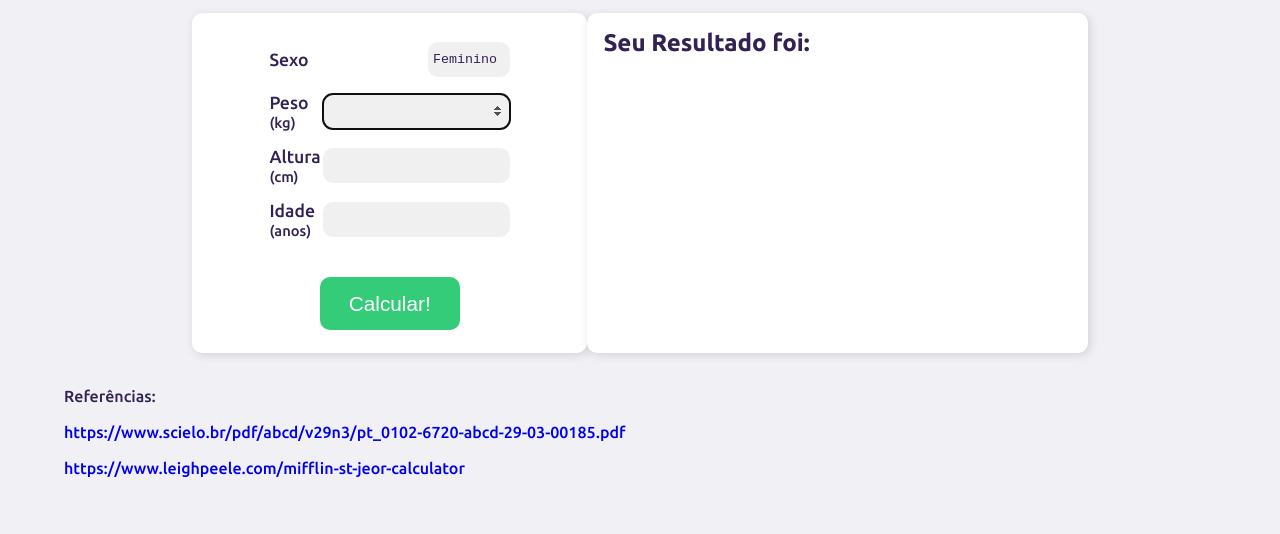
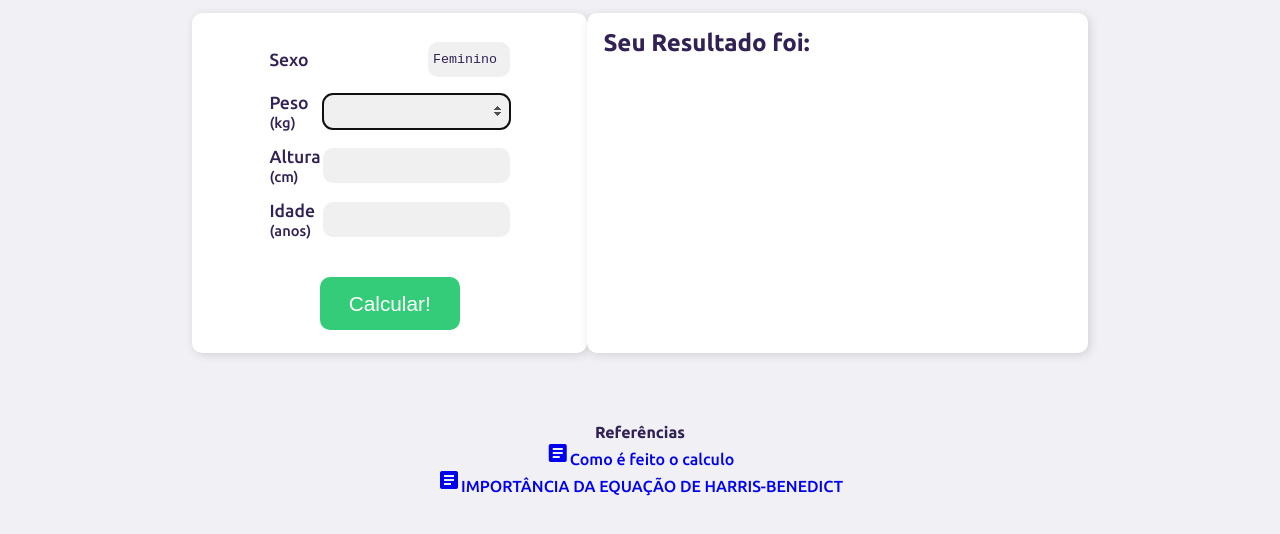
Before and after one commit to lucianomenddes/metabolismobasal, a website: page index.html in a window 1280 px wide. Shown: the part 84-618 px from the top of the page. Drawn offline with Linux system fonts and the light colour scheme.

Commit message:
Melhoramento nos links do footer

```diff
--- a/index.html
+++ b/index.html
@@ -5,6 +5,7 @@
   <meta charset="UTF-8" />
   <meta name="viewport" content="width=device-width, initial-scale=1.0" />
   <link href="https://fonts.googleapis.com/css2?family=Ubuntu:wght@500;700&display=swap" rel="stylesheet">
+  <link href="https://fonts.googleapis.com/icon?family=Material+Icons" rel="stylesheet">
   <link rel="stylesheet" type="text/css" href="./public/style.css" />
   <title>Calculadora de Taxa Metabólica Basal</title>
 </head>
@@ -50,18 +51,22 @@
 
     </form>
 
-    <div class="resultado-container" id="resultado">
+<div class="resultado-container" id="resultado">
       <h2>Seu Resultado foi:</h2>
       <!--Aparece as informações após o cálculo metabólico-->
     </div>
 
+
   </main>
   <footer>
-    <br>
-    Referências:</br>
-    <br> <a href="https://www.scielo.br/pdf/abcd/v29n3/pt_0102-6720-abcd-29-03-00185.pdf">https://www.scielo.br/pdf/abcd/v29n3/pt_0102-6720-abcd-29-03-00185.pdf</a> </br>
-    <br><a href="https://www.leighpeele.com/mifflin-st-jeor-calculator">https://www.leighpeele.com/mifflin-st-jeor-calculator</a></br>
-    <script src="./public/scripts.js" type="text/javascript"></script>
+    <div class="rodape">
+      <h4>Referências</h4>
+        <ul>
+          <li><a href="https://www.leighpeele.com/mifflin-st-jeor-calculator"><i class="material-icons">article</i>Como é feito o calculo</a></li>
+          <li><a href="https://www.scielo.br/pdf/abcd/v29n3/pt_0102-6720-abcd-29-03-00185.pdf" ><i class="material-icons">article</i>IMPORTÂNCIA DA EQUAÇÃO DE HARRIS-BENEDICT </a></li>
+
+        </ul>
+    </div>
   </footer>
 </body>
 
--- a/public/style.css
+++ b/public/style.css
@@ -185,6 +185,14 @@ form.form .field-btn {
   width: 1em;
 }
 
+footer {
+  padding: 20px;
+  text-align: center;
+  margin-top: 50px;
+  width: auto;
+  height: auto;
+}
+
 /* Responsividade */
 @media (max-width: 800px) {
   header {
@@ -206,6 +214,7 @@ form.form .field-btn {
   form.form {
     margin-bottom: 3rem;
   }
+
 }
 
 @media (max-width: 415px) {
```
